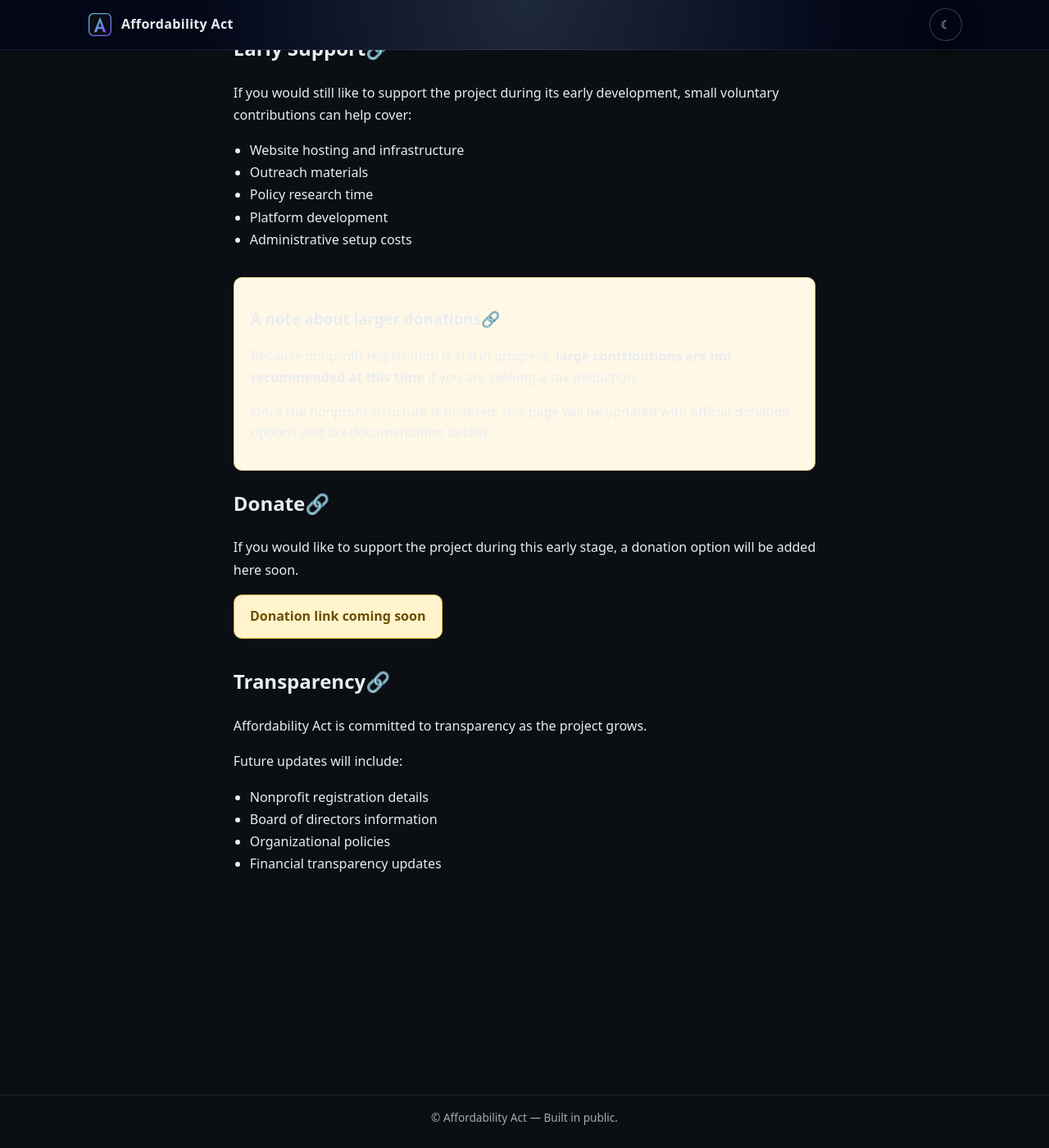
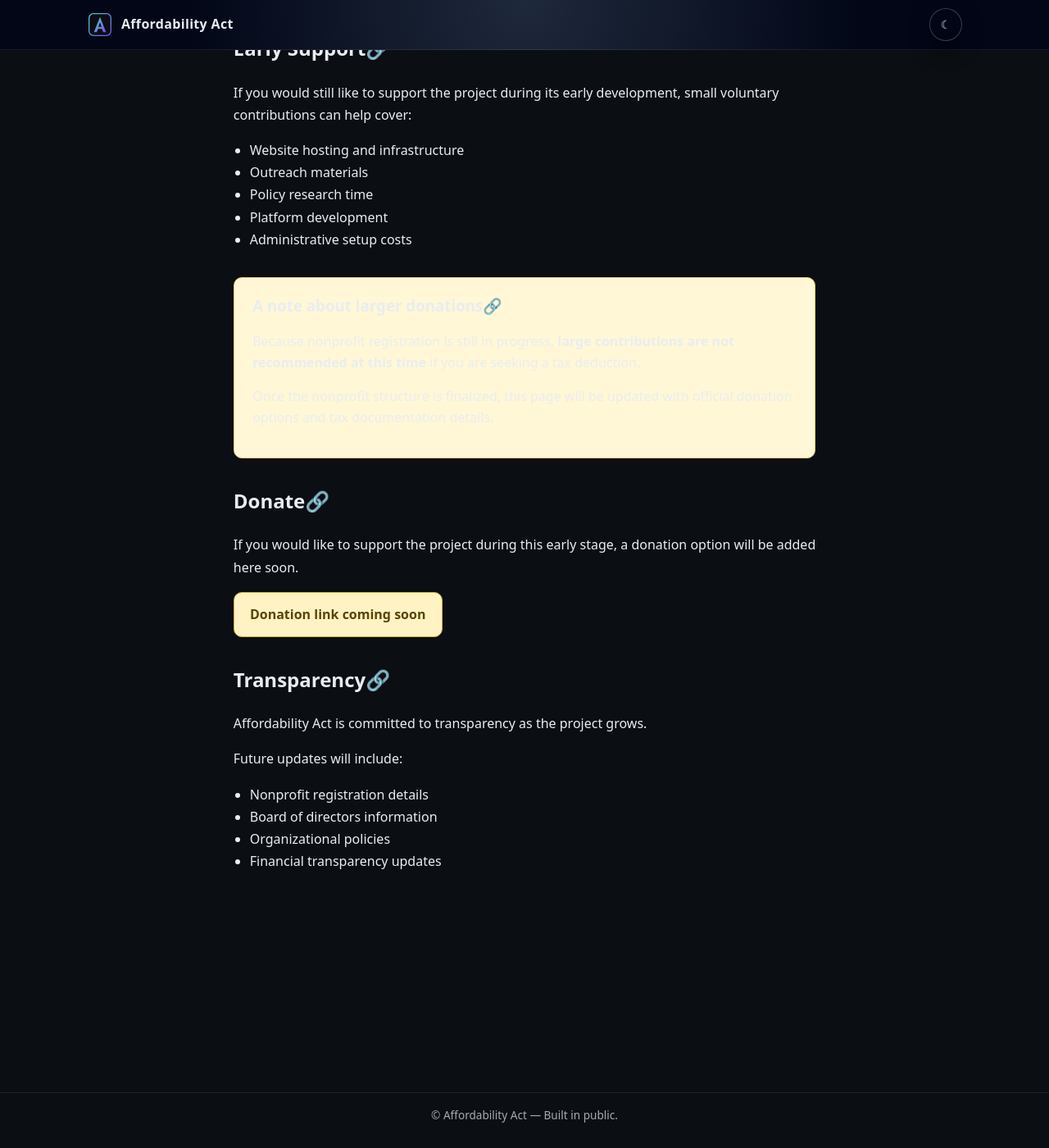
Before and after one commit to cFerg/Affordability-Act, a Jekyll site: the page built from donate.md, in a window 1280 px wide and 1400 px high, scrolled down 504 px. Shown: the whole window at 82% size. Built offline with Jekyll 4.4.1, drawn with Linux system fonts in a browser that asks for light colours.

Commit message:
Update _donate.scss

```diff
--- a/_sass/_donate.scss
+++ b/_sass/_donate.scss
@@ -1,15 +1,7 @@
 .donate-page {
-max-width: 900px;
+max-width: 850px;
 margin: 0 auto;
 padding: 2rem 1.25rem 3rem;
-}
-
-.donate-hero {
-margin-bottom: 2rem;
-}
-
-.donate-hero h1 {
-margin-bottom: 0.75rem;
 }
 
 .donate-section {
@@ -23,10 +15,16 @@
 }
 
 .donate-warning {
-background: #fff8e6;
-border: 1px solid #f2d58a;
-padding: 1rem 1.25rem;
+background: #fff7d6;
+border: 1px solid #e6c96c;
+padding: 1.2rem 1.4rem;
 border-radius: 10px;
+margin-bottom: 2rem;
+}
+
+.donate-warning h3 {
+margin-top: 0;
+margin-bottom: 0.6rem;
 }
 
 .donate-button-wrap {
@@ -37,11 +35,11 @@
 display: inline-block;
 padding: 0.8rem 1.2rem;
 border-radius: 10px;
-background: #fff4cc;
-border: 1px solid #e3b341;
+background: #fff3c4;
+border: 1px solid #d4af37;
 font-weight: 700;
 text-decoration: none;
-color: #6b4f00;
+color: #5b4400;
 transition: transform 0.15s ease, box-shadow 0.15s ease;
 }
 
```
